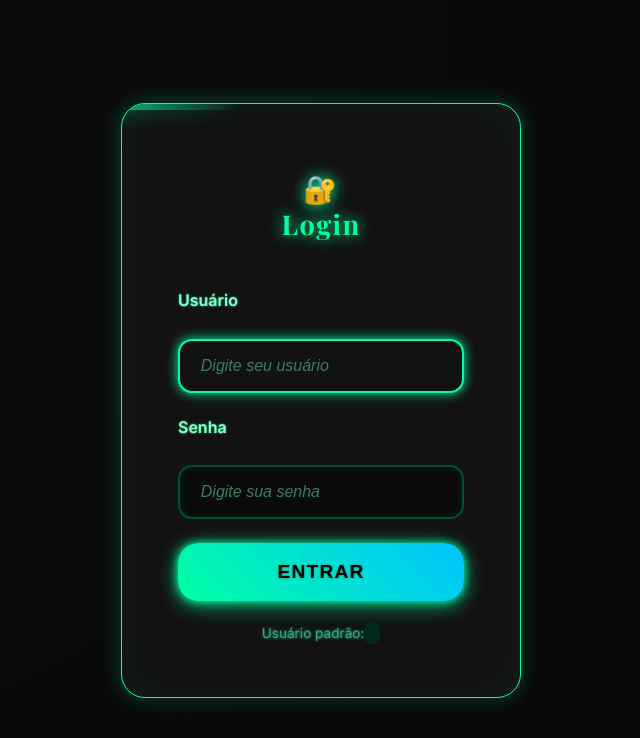
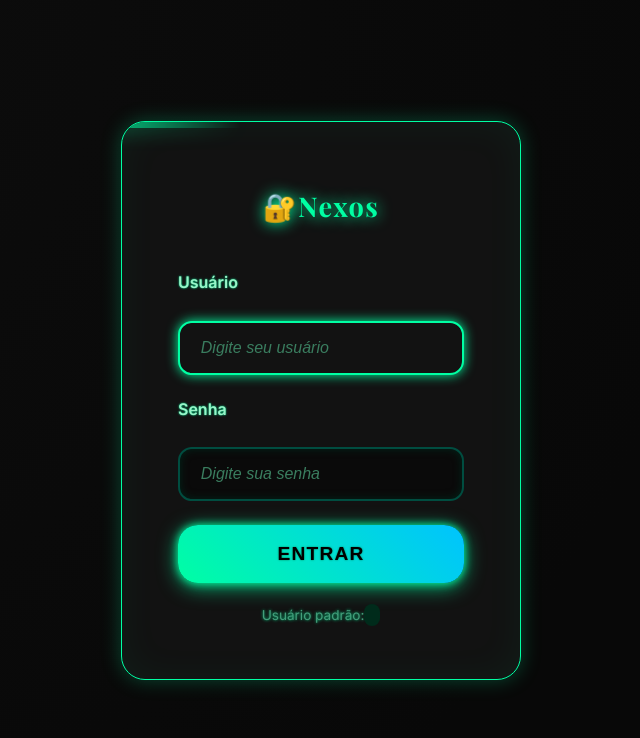
Before and after one commit to Roque-Pro/advpy, a Flask app: page / in a window 1280 px wide. Shown: the top 738 px of the page, without its empty margins (319-959 px from the left). Run offline with Flask 3, Linux system fonts and the light colour scheme.

Commit message:
Ajuste logo

```diff
--- a/templates/login.html
+++ b/templates/login.html
@@ -217,7 +217,7 @@
 </head>
 <body>
   <main class="login-container" role="main" aria-label="Formulário de login do painel do advogado">
-    <h1>🔐 <br> Login </h1>
+    <h1>🔐Nexos </h1>
 
     {% if erro %}
       <div class="error-message">{{ erro }}</div>
```
